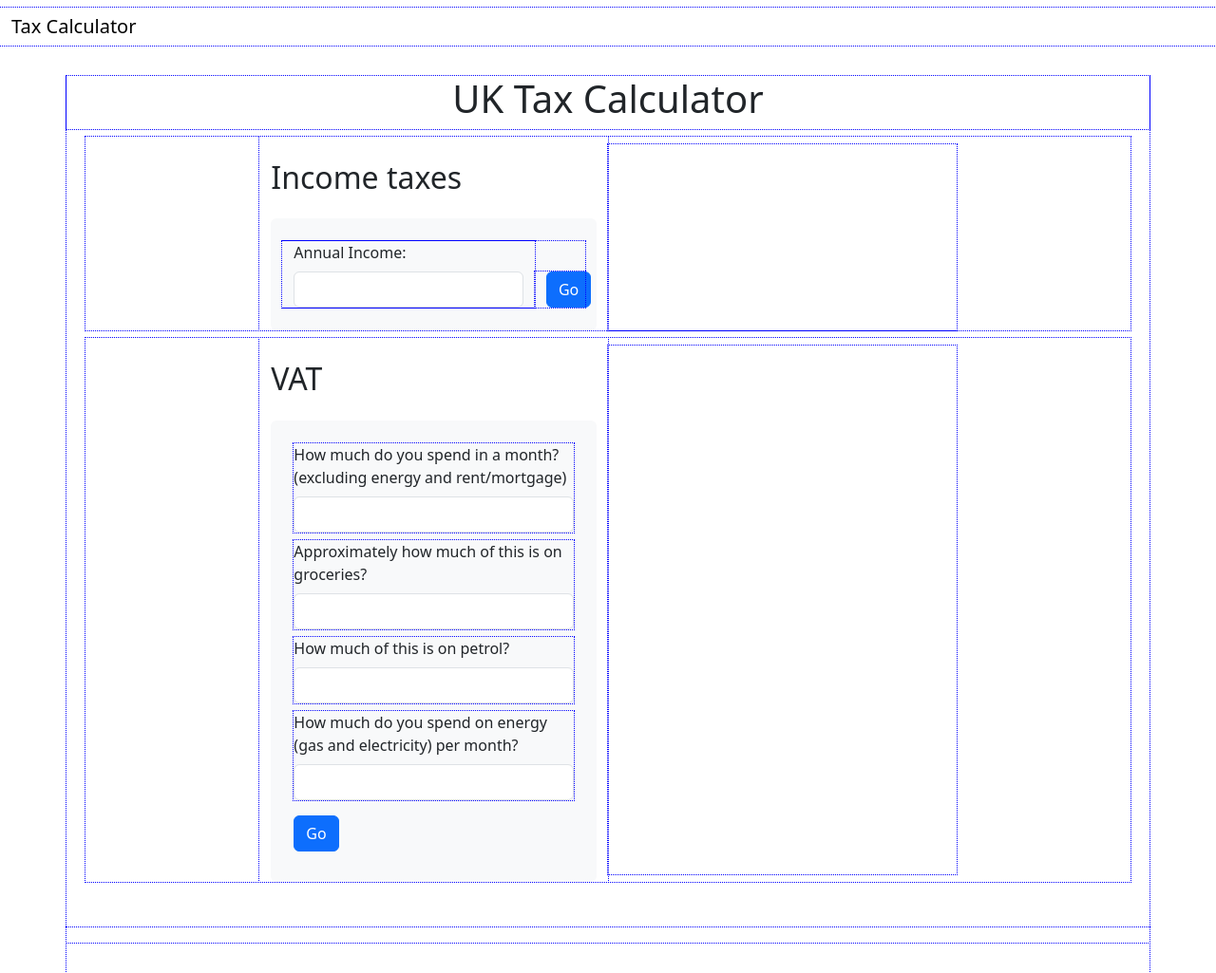
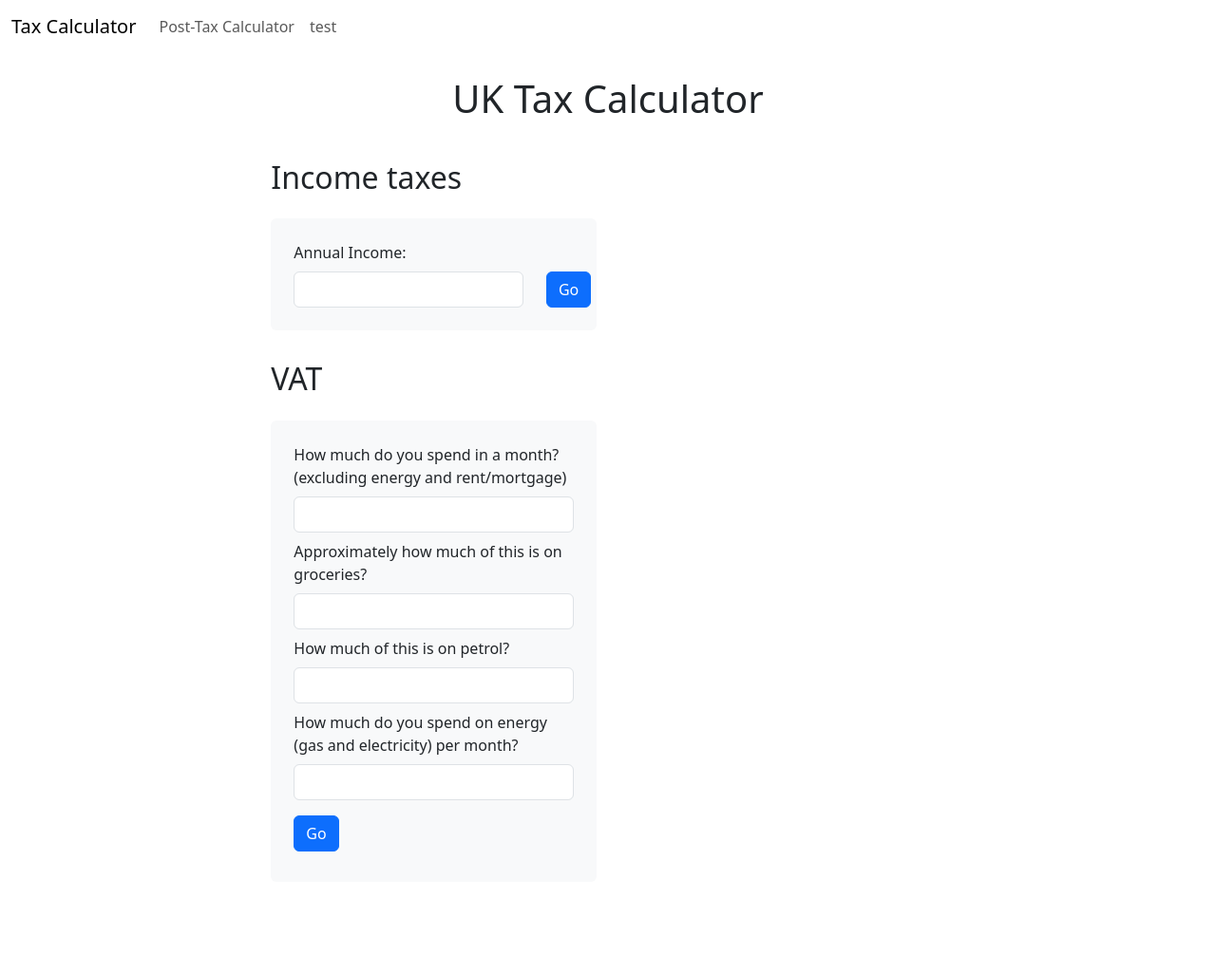
Before and after one commit to farleyr2538/tax, a Flask app: page / in a window 1280 px wide. Shown: the top 1025 px of the page at 95% size. After the commit the page ends 897 px from the top, so only its background shows below. Run offline with Flask 3, Linux system fonts and the light colour scheme.

Commit message:
improved spacing

```diff
--- a/static/js/script.js
+++ b/static/js/script.js
@@ -143,24 +143,24 @@ function getVAT(event) {
 function getSpending(tax) {
 
   const spending_data_22_23 = {
-    "health" : (0.183 * tax),
-    "social security (pensioners)" : (0.122 * tax),
-    "social security (working age and children)" : (0.102 * tax),
-    "education" : (0.091 * tax),
-    "net debt interest" : (0.084 * tax),
-    "defence" : (0.048 * tax),
-    "transport" : (0.038 * tax),
-    "public order and safety" : (0.038 * tax),
-    "long-term care" : (0.024 * tax),
-    "housing and community amenities" : (0.015 * tax),
-    "overseas aid" : (0.011 * tax),
-    "other" : (0.24 * tax)
+    "Health" : (0.183 * tax),
+    "Social security (pensioners)" : (0.122 * tax),
+    "Social security (working age and children)" : (0.102 * tax),
+    "Education" : (0.091 * tax),
+    "Net debt interest" : (0.084 * tax),
+    "Defence" : (0.048 * tax),
+    "Transport" : (0.038 * tax),
+    "Public Order and Safety" : (0.038 * tax),
+    "Long-term care" : (0.024 * tax),
+    "Housing and Community amenities" : (0.015 * tax),
+    "Overseas Aid" : (0.011 * tax),
+    "Other" : (0.24 * tax)
   }
 
   const spending_data = {
     labels: Object.keys(spending_data_22_23),
     datasets: [{
-      label: 'tax',
+      label: '£',
       data: Object.values(spending_data_22_23),
       backgroundColor: [
     '#FF6384', '#36A2EB', '#FFCE56', '#4BC0C0',
@@ -194,3 +194,48 @@ document.getElementById("submit_vat").addEventListener('click', getVAT);
 
 const total_tax = document.getElementById("total_tax");
 const overall_tax_rate_element = document.getElementById("overall_tax_rate");
+
+/*
+// scroll logic
+
+const container = document.getElementById('scroll-container');
+const rows = document.querySelectorAll('.scroll-row');
+const upBtn = document.getElementById('scroll-up');
+const downBtn = document.getElementById('scroll-down');
+
+function getCurrentIndex() {
+return Math.round(container.scrollTop / window.innerHeight);
+}
+
+function updateArrows() {
+const index = getCurrentIndex();
+upBtn.style.display = index > 0 ? 'block' : 'none';
+downBtn.style.display = index < rows.length - 1 ? 'block' : 'none';
+}
+
+function scrollToRow(index) {
+container.scrollTo({
+    top: index * window.innerHeight,
+    behavior: 'smooth'
+});
+}
+
+upBtn.addEventListener('click', () => {
+const currentIndex = getCurrentIndex();
+if (currentIndex > 0) scrollToRow(currentIndex - 1);
+});
+
+downBtn.addEventListener('click', () => {
+const currentIndex = getCurrentIndex();
+if (currentIndex < rows.length - 1) scrollToRow(currentIndex + 1);
+});
+
+container.addEventListener('scroll', () => {
+clearTimeout(container._scrollTimeout);
+container._scrollTimeout = setTimeout(updateArrows, 100);
+});
+
+// On load
+updateArrows();
+
+*/
--- a/static/styles.css
+++ b/static/styles.css
@@ -1,8 +1,9 @@
-/* */
+/* div blueprint lines
 div {
   outline: blue dotted;
   outline-width: 1px;
 }
+*/
 
 p {
     margin-top: 0px;
@@ -37,6 +38,7 @@ html, body {
 
 .scroll-container {
   height: 100vh;
+  width: 100vw;
   overflow-y: scroll;
   scroll-snap-type: y mandatory;
   position: relative;
--- a/templates/index.html
+++ b/templates/index.html
@@ -22,7 +22,7 @@
                     <div class="row align-items-end">
                         <div class="col">
                             <label class="form-label" for="income">Annual Income:</label>
-                            <input class="form-control" id="income" name="income" required autocomplete="off" type="currency">
+                            <input class="form-control" id="income" name="income" required autocomplete="off" type="number">
                         </div>
                         <div class="col-2">
                            <button class="btn btn-primary" id="submit_income">Go</button>
@@ -51,32 +51,32 @@
                 <form class="p-4 bg-light rounded" id="vat-form">
                     <div class="mb-2">
                         <label class="form-label" for="month">How much do you spend in a month? (excluding energy and rent/mortgage)</label>
-                        <input class="form-control" id="month" name="month" required autocomplete="off" type="currency">
+                        <input class="form-control" id="month" name="month" required autocomplete="off" type="number">
                     </div>
                     <div class="mb-2">
                         <label class="form-label" for="groceries">Approximately how much of this is on groceries?</label>
-                        <input class="form-control" id="groceries" name="other" required autocomplete="off" type="currency">
+                        <input class="form-control" id="groceries" name="other" required autocomplete="off" type="number">
                     </div>
                     <div class="mb-2">
                         <label class="form-label" for="petrol">How much of this is on petrol?</label>
-                        <input class="form-control" id="petrol" name="petrol" required autocomplete="off" type="currency">
+                        <input class="form-control" id="petrol" name="petrol" required autocomplete="off" type="number">
                     </div>
                     <div class="mb-2">
                         <label class="form-label" for="energy">How much do you spend on energy (gas and electricity) per month?</label>
-                        <input class="form-control" id="energy" name="other" required autocomplete="off" type="currency">
+                        <input class="form-control" id="energy" name="other" required autocomplete="off" type="number">
                     </div>
 
                     <button class="btn btn-primary my-2" id="submit_vat">Go</button>
                 </form>
             </div>
-            <div class="col-12 col-lg-4 text-center my-2">
+            <div class="col-12 col-lg-4 text-center pt-4">
                 <h6 id="vat_header"></h6>
                 <h4 id="vat_month"></h4>
                 <h4 id="vat_year"></h4>
             </div>
         </div>
 
-        <div class="row my-5">
+        <div class="row my-4">
             <div class="col text-center">
                 <h3 id="income_and_vat"></h3>
                 <p id="income_and_vat_note" ></p>
--- a/templates/layout.html
+++ b/templates/layout.html
@@ -17,7 +17,7 @@
     <nav class="navbar navbar-expand-lg">
         <div class="container-fluid">
             <a class="navbar-brand" href="/">Tax Calculator</a>
-            <!--
+
             <button class="navbar-toggler" type="button" data-bs-toggle="collapse" data-bs-target="#navbarNav" aria-controls="navbarNav" aria-expanded="false" aria-label="Toggle navigation">
                 <span class="navbar-toggler-icon"></span>
             </button>
@@ -30,7 +30,7 @@
 
                 </ul>
             </div>
-            -->
+
         </div>
     </nav>
 
```
